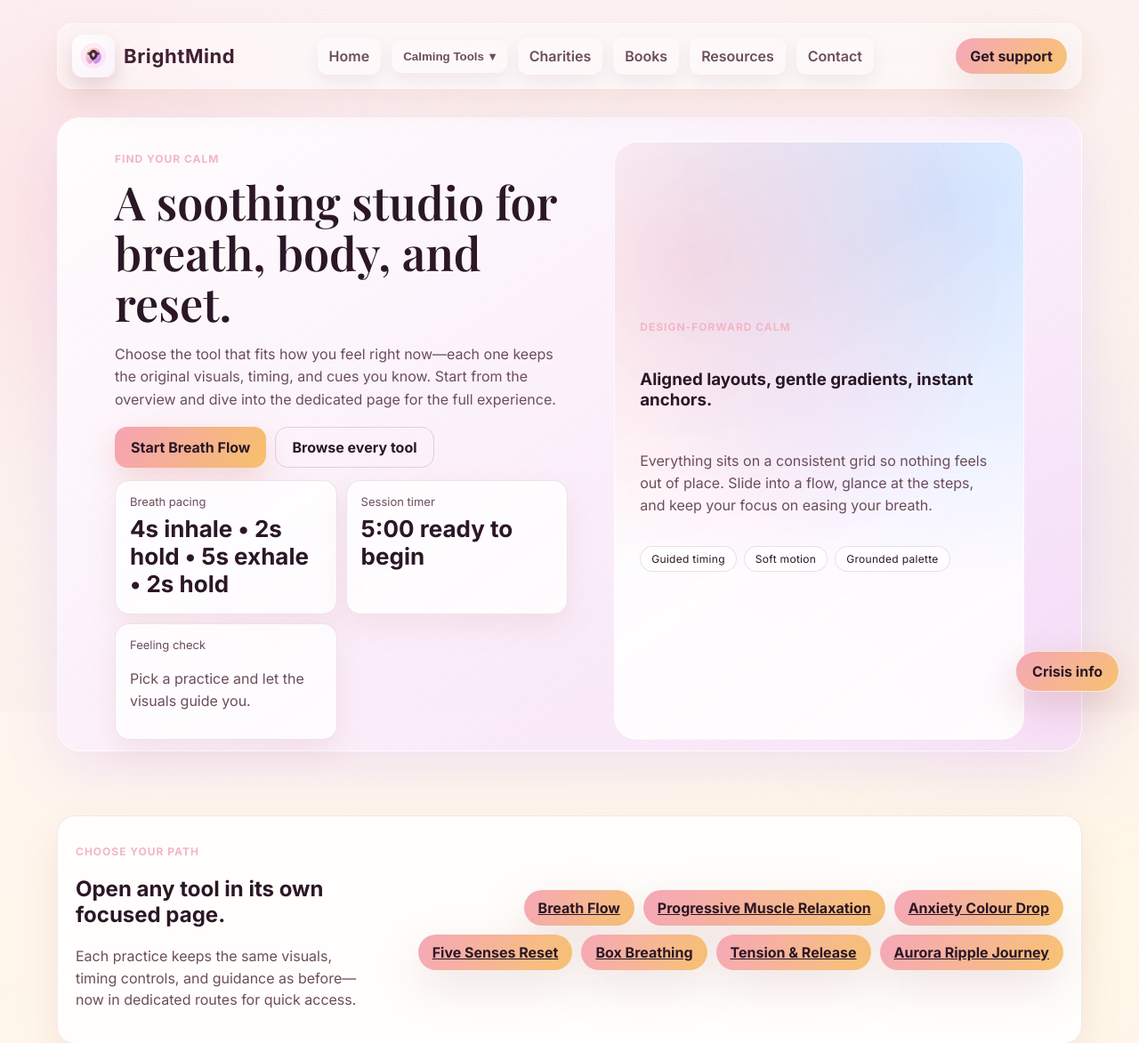
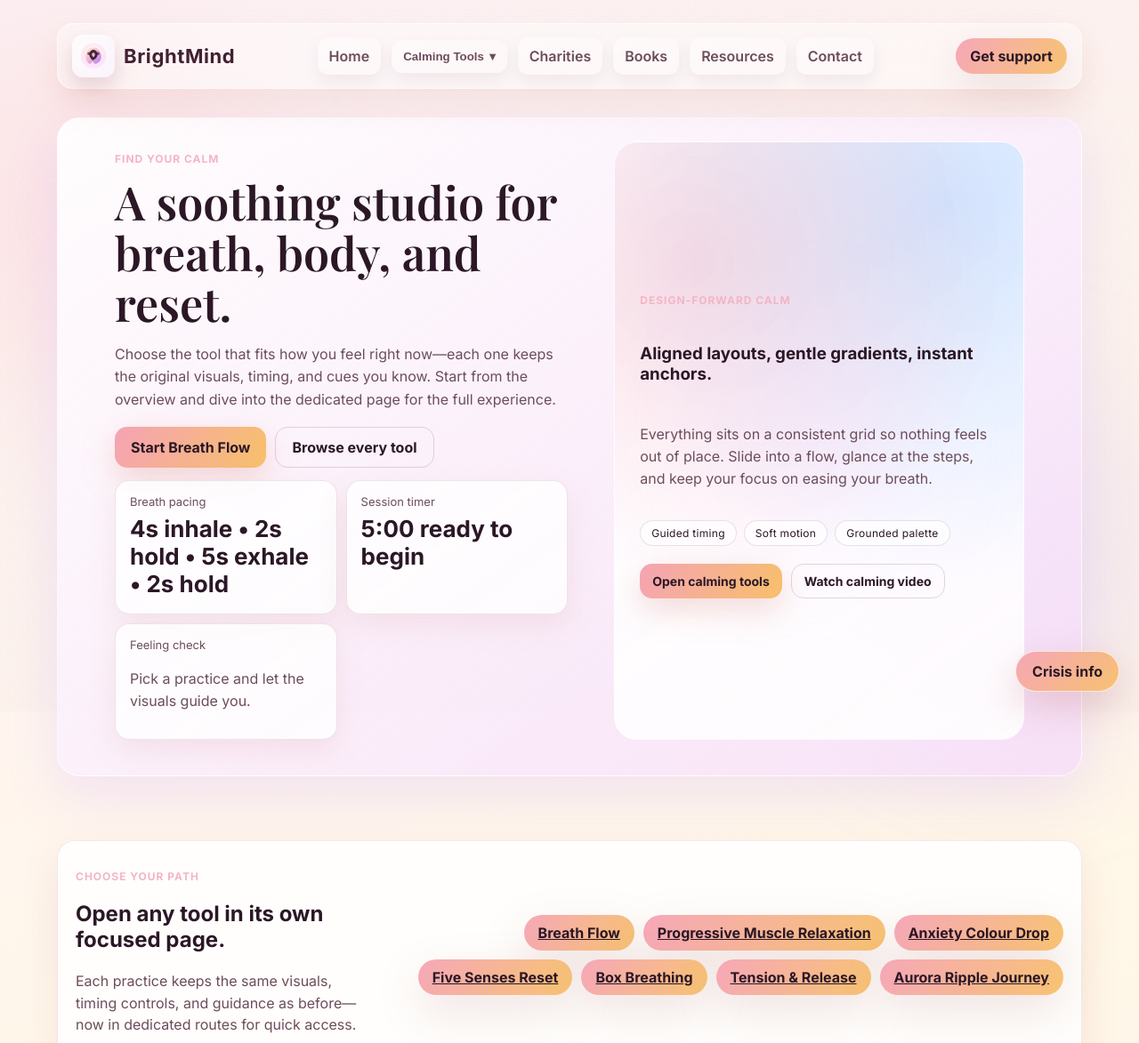
Before and after one commit to andyfast20-sketch/mentalhealthresources, a Flask app: page /calming-tools in a window 1280 px wide. Shown: the top 1173 px of the page at 89% size. Run offline with Flask 3, Linux system fonts and the light colour scheme.

Commit message:
Add calming panel CTAs and improve layout spacing

```diff
--- a/static/styles.css
+++ b/static/styles.css
@@ -2775,7 +2775,7 @@ body {
 .calm-hero {
   position: relative;
   margin-top: 18px;
-  padding: clamp(18px, 3vw, 26px) clamp(20px, 5vw, 64px) 12px;
+  padding: clamp(18px, 3vw, 26px) clamp(20px, 5vw, 64px) clamp(26px, 4vw, 40px);
   background: linear-gradient(145deg, rgba(255, 255, 255, 0.92), rgba(243, 212, 255, 0.6));
   border: 1px solid rgba(255, 255, 255, 0.65);
   box-shadow: 0 22px 60px rgba(177, 125, 252, 0.16);
@@ -2841,6 +2841,13 @@ body {
   flex-wrap: wrap;
   gap: 8px;
   margin-top: 8px;
+}
+
+.calm-hero__panel-actions {
+  display: flex;
+  flex-wrap: wrap;
+  gap: 10px;
+  margin-top: 10px;
 }
 
 .calm-nav {
--- a/templates/calming_tools.html
+++ b/templates/calming_tools.html
@@ -34,6 +34,10 @@
                 <span class="chip">Guided timing</span>
                 <span class="chip">Soft motion</span>
                 <span class="chip">Grounded palette</span>
+            </div>
+            <div class="calm-hero__panel-actions">
+                <a class="btn tiny" href="{{ url_for('calming_tools') }}">Open calming tools</a>
+                <a class="btn ghost tiny" href="https://youtu.be/3cXGt2d1RyQ?si=fW6VP-S2ooxIlJdK" target="_blank" rel="noopener">Watch calming video</a>
             </div>
         </div>
     </div>
--- a/templates/tools/anxiety_colour_drop.html
+++ b/templates/tools/anxiety_colour_drop.html
@@ -20,6 +20,10 @@
                 <span class="chip">Drag &amp; drop</span>
                 <span class="chip">Visual soothing</span>
                 <span class="chip">Emotion naming</span>
+            </div>
+            <div class="calm-hero__panel-actions">
+                <a class="btn tiny" href="{{ url_for('calming_tools') }}">Explore calming tools</a>
+                <a class="btn ghost tiny" href="https://youtu.be/3cXGt2d1RyQ?si=fW6VP-S2ooxIlJdK" target="_blank" rel="noopener">Watch calming video</a>
             </div>
         </div>
     </div>
--- a/templates/tools/breath_flow.html
+++ b/templates/tools/breath_flow.html
@@ -34,6 +34,10 @@
                 <span class="chip">Custom timing</span>
                 <span class="chip">Session tracker</span>
                 <span class="chip">Wave intensity</span>
+            </div>
+            <div class="calm-hero__panel-actions">
+                <a class="btn tiny" href="{{ url_for('calming_tools') }}">Explore calming tools</a>
+                <a class="btn ghost tiny" href="https://youtu.be/3cXGt2d1RyQ?si=fW6VP-S2ooxIlJdK" target="_blank" rel="noopener">Watch calming video</a>
             </div>
         </div>
     </div>
--- a/templates/tools/muscle_relaxation.html
+++ b/templates/tools/muscle_relaxation.html
@@ -20,6 +20,10 @@
                 <span class="chip">12 zones</span>
                 <span class="chip">Audio-free</span>
                 <span class="chip">Loop friendly</span>
+            </div>
+            <div class="calm-hero__panel-actions">
+                <a class="btn tiny" href="{{ url_for('calming_tools') }}">Explore calming tools</a>
+                <a class="btn ghost tiny" href="https://youtu.be/3cXGt2d1RyQ?si=fW6VP-S2ooxIlJdK" target="_blank" rel="noopener">Watch calming video</a>
             </div>
         </div>
     </div>
--- a/templates/tools/simple_tool.html
+++ b/templates/tools/simple_tool.html
@@ -20,6 +20,10 @@
                 <span class="chip">Guided steps</span>
                 <span class="chip">Grounded palette</span>
                 <span class="chip">One-click start</span>
+            </div>
+            <div class="calm-hero__panel-actions">
+                <a class="btn tiny" href="{{ url_for('calming_tools') }}">Explore calming tools</a>
+                <a class="btn ghost tiny" href="https://youtu.be/3cXGt2d1RyQ?si=fW6VP-S2ooxIlJdK" target="_blank" rel="noopener">Watch calming video</a>
             </div>
         </div>
     </div>
```
